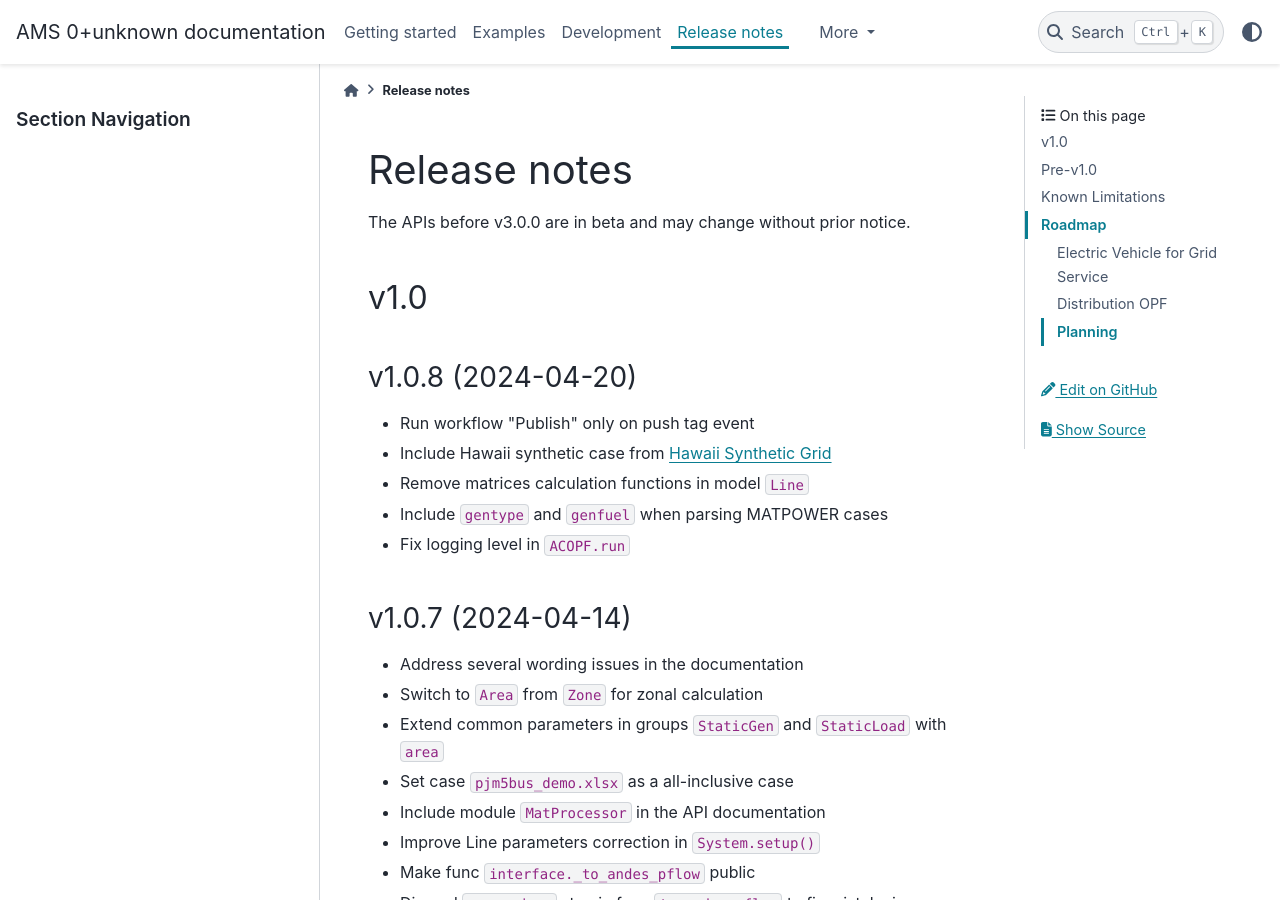
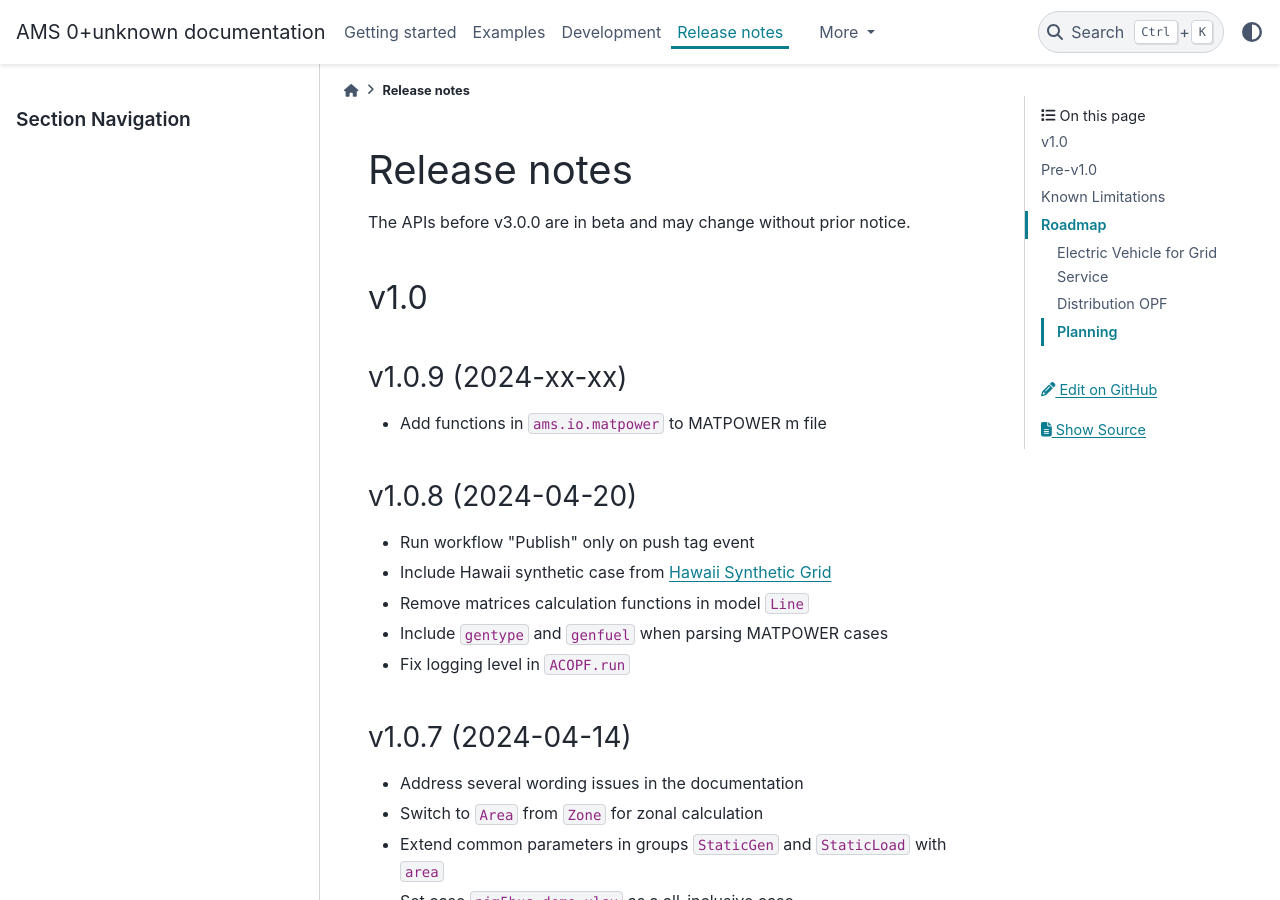
Before and after one commit to CURENT/ams, a Sphinx documentation site: the page built from docs/source/release-notes.rst, in a window 1280 px wide and 900 px high. Built offline with Sphinx 7.4.7 and the PyData theme 0.15.4, drawn with Linux system fonts in a browser that asks for light colours; pages that are not in the unit, such as notebooks, are missing from menus.

Commit message:
Update release notes

```diff
--- a/docs/source/release-notes.rst
+++ b/docs/source/release-notes.rst
@@ -8,6 +8,11 @@ The APIs before v3.0.0 are in beta and may change without prior notice.
 
 v1.0
 ==========
+
+v1.0.9 (2024-xx-xx)
+--------------------
+
+- Add functions in ``ams.io.matpower`` to MATPOWER m file
 
 v1.0.8 (2024-04-20)
 --------------------
```
